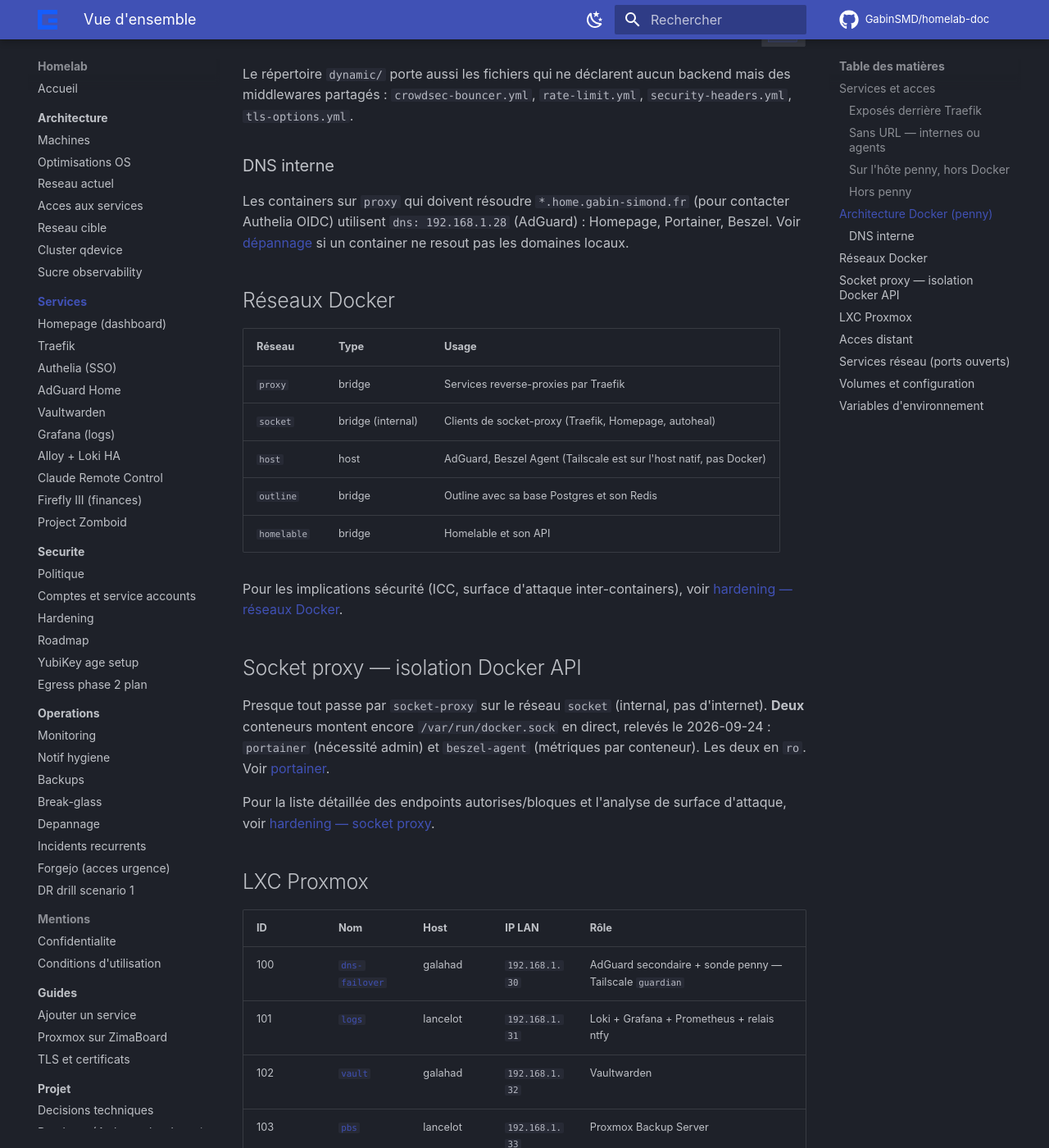
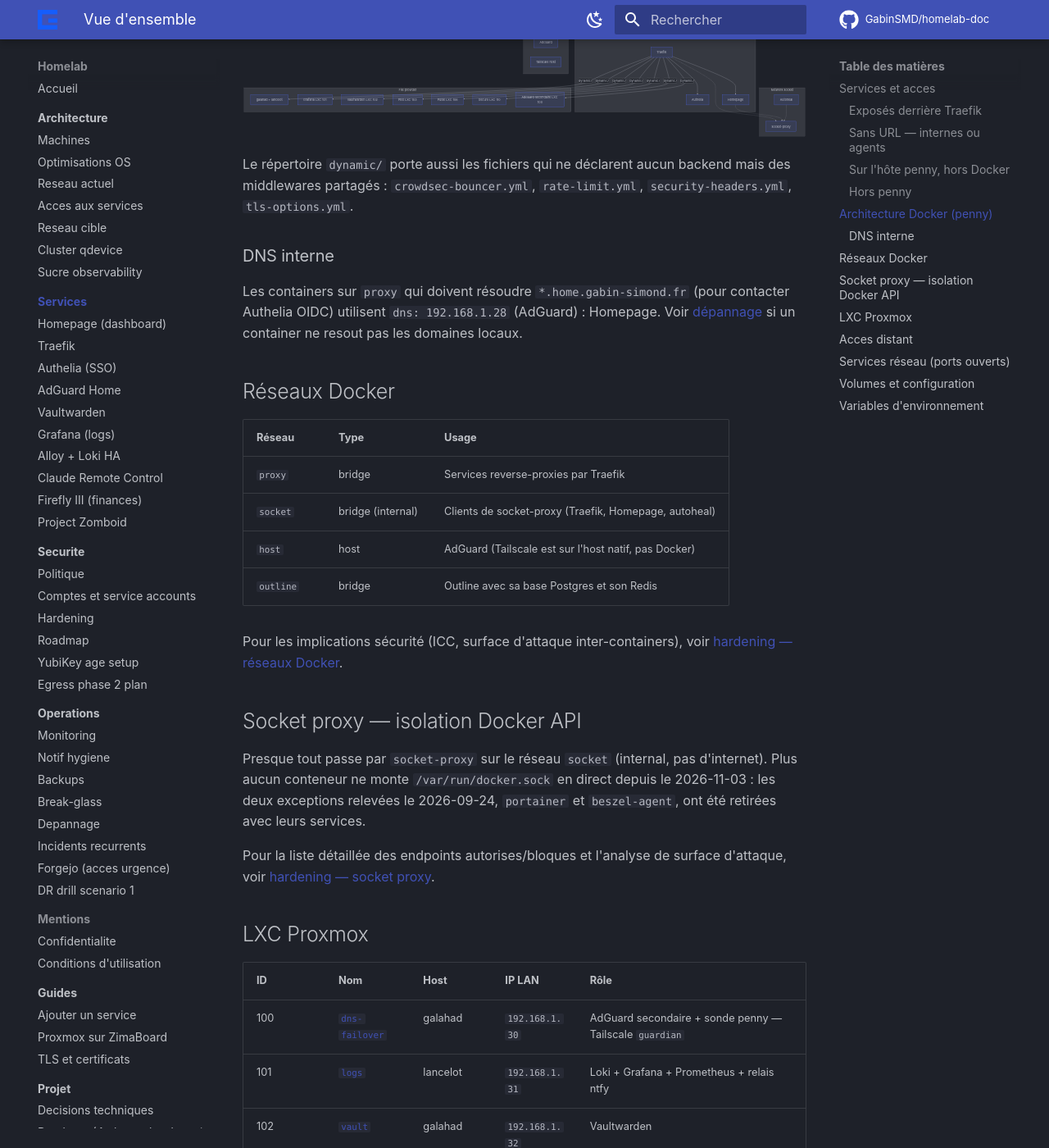
Before and after one commit to GabinSMD/homelab-doc, an MkDocs documentation site: the page built from docs/services/index.md, in a window 1280 px wide and 1400 px high, scrolled down 4114 px. Shown: the whole window at 82% size. Built offline with MkDocs 1.6.1 and Material for MkDocs 9.7.7, drawn with Linux system fonts in a browser that asks for light colours; comment, search, counter and statistics services are not loaded; some of the changed text lies outside the part shown.

Commit message:
docs(homelable, portainer): services retires le 2026-11-03
Bandeaux de retrait (homelable : cartographie jamais completee, deux OOM,
inventaire couvert par Pulse ; Portainer : doublon de Dozzle et du CLI, socket
Docker en direct), inventaire, reseaux, volumes, socket proxy et barre
laterale mis a jour.

Co-Authored-By: Claude Opus 5.5 <noreply@anthropic.com>

````diff
--- a/docs/services/index.md
+++ b/docs/services/index.md
@@ -18,13 +18,13 @@ Tailscale tourne **sur l'host** (pas en container) — SSH natif activé.
 | **[Authelia](authelia.md)** | `authelia/authelia:latest` | `auth.home…` | penny | proxy |
 | **[AdGuard Home](adguard.md)** | `adguard/adguardhome:latest` | `dns.home…` | penny (host net) | host |
 | **[Homepage](homepage.md)** | `ghcr.io/gethomepage/homepage:latest` | `home.gabin-simond.fr` | penny | proxy, socket |
-| **[Portainer EE](portainer.md)** | `portainer/portainer-ee:latest` | `portainer.home…` | penny | proxy |
+| ~~[Portainer EE](portainer.md)~~ | — | — | — | **Retiré le 2026-11-03** (doublon de Dozzle et du CLI) |
 | ~~[Beszel](beszel.md)~~ | — | — | — | **Retiré le 2026-11-03** (doublon de Pulse) |
 | **[Forgejo](forgejo.md)** | `codeberg.org/forgejo/forgejo:13-rootless` | `git.home…` | penny | proxy |
 | **[Outline](outline.md)** | `outlinewiki/outline:latest` | `wiki.home…` | penny | outline, proxy |
 | **[ntfy](ntfy.md)** | `binwiederhier/ntfy:latest` | `ntfy.home…` + Funnel | penny | proxy |
 | **[Dozzle](boite-a-outils.md)** | `amir20/dozzle:latest` | `dozzle.home…` | penny | proxy, socket |
-| **[Homelable](homelable.md)** | `ghcr.io/pouzor/homelable-frontend:latest` | `homelable.home…` | penny | homelable, proxy |
+| ~~[Homelable](homelable.md)~~ | — | — | — | **Retiré le 2026-11-03** (cartographie jamais complétée) |
 | **[CyberChef](boite-a-outils.md)** | `ghcr.io/gchq/cyberchef:latest` | `cyberchef.home…` | penny | proxy |
 | **[Stirling PDF](boite-a-outils.md)** | `ghcr.io/stirling-tools/s-pdf:latest-ultra-lite` | `pdf.home…` | penny | proxy |
 
@@ -39,7 +39,7 @@ Tailscale tourne **sur l'host** (pas en container) — SSH natif activé.
 | **[loki-replica](alloy-loki-ha.md)** | `grafana/loki:latest` | Réplica du Loki de la LXC 101 — survit à la perte de lancelot |
 | **[status](boite-a-outils.md)** | `busybox:1.38` | Page d'état statique |
 | **outline-db** / **outline-redis** | `postgres:16-alpine` / `redis:7-alpine` | Base et cache d'Outline |
-| **homelable-backend** | `ghcr.io/pouzor/homelable-backend:latest` | API de Homelable |
+| ~~homelable-backend~~ | — | Retiré le 2026-11-03 avec Homelable |
 
 ### Sur l'hôte penny, hors Docker
 
@@ -111,7 +111,6 @@ registres. Voir [comparer les ID d'image, jamais les digests](../securite/roadma
 graph TB
     subgraph Network proxy
         Traefik --> Authelia
-        Traefik --> Portainer
         Traefik --> Homepage
     end
 
@@ -144,7 +143,7 @@ middlewares partagés : `crowdsec-bouncer.yml`, `rate-limit.yml`, `security-head
 
 ### DNS interne
 
-Les containers sur `proxy` qui doivent résoudre `*.home.gabin-simond.fr` (pour contacter Authelia OIDC) utilisent `dns: 192.168.1.28` (AdGuard) : Homepage, Portainer, Beszel. Voir [dépannage](../operations/depannage.md#docker-containers--dns-interne-et-oidc) si un container ne resout pas les domaines locaux.
+Les containers sur `proxy` qui doivent résoudre `*.home.gabin-simond.fr` (pour contacter Authelia OIDC) utilisent `dns: 192.168.1.28` (AdGuard) : Homepage. Voir [dépannage](../operations/depannage.md#docker-containers--dns-interne-et-oidc) si un container ne resout pas les domaines locaux.
 
 ## Réseaux Docker
 
@@ -152,18 +151,17 @@ Les containers sur `proxy` qui doivent résoudre `*.home.gabin-simond.fr` (pour
 |---|---|---|
 | `proxy` | bridge | Services reverse-proxies par Traefik |
 | `socket` | bridge (internal) | Clients de socket-proxy (Traefik, Homepage, autoheal) |
-| `host` | host | AdGuard, Beszel Agent (Tailscale est sur l'host natif, pas Docker) |
+| `host` | host | AdGuard (Tailscale est sur l'host natif, pas Docker) |
 | `outline` | bridge | Outline avec sa base Postgres et son Redis |
-| `homelable` | bridge | Homelable et son API |
 
 Pour les implications sécurité (ICC, surface d'attaque inter-containers), voir [hardening — réseaux Docker](../securite/hardening.md#réseaux-docker--isolation-et-icc).
 
 ## Socket proxy — isolation Docker API
 
 Presque tout passe par `socket-proxy` sur le réseau `socket` (internal, pas d'internet).
-**Deux** conteneurs montent encore `/var/run/docker.sock` en direct, relevés le
-2026-09-24 : `portainer` (nécessité admin) et `beszel-agent` (métriques par conteneur).
-Les deux en `ro`. Voir [portainer](portainer.md#la-seule-exception-au-socket-proxy).
+Plus aucun conteneur ne monte `/var/run/docker.sock` en direct depuis le 2026-11-03 :
+les deux exceptions relevées le 2026-09-24, `portainer` et `beszel-agent`, ont été
+retirées avec leurs services.
 
 Pour la liste détaillée des endpoints autorises/bloques et l'analyse de surface d'attaque, voir [hardening — socket proxy](../securite/hardening.md#socket-proxy).
 
@@ -250,13 +248,10 @@ en croyant viser la config touche les deux.
 Docker volumes (données) réellement montés :
 ```text
 traefik-certs / traefik-data  — Certificats + logs d'acces (lus aussi par CrowdSec)
-portainer-data                — Donnees Portainer
 adguard-data                  — Donnees AdGuard
-beszel-data                   — Donnees Beszel
 crowdsec-data                 — Base des decisions CrowdSec
 ntfy-data                     — Messages et jetons ntfy
 loki-replica-data             — Replica du Loki de la LXC 101
-homelable-data                — Donnees de Homelable
 ```
 
 :::warning[Deux jeux de volumes coexistent, un seul sert]
@@ -301,6 +296,6 @@ bcrypt y perd un segment **en silence** — doubler les `$`.
 
 Ce que le fichier porte : les identifiants Cloudflare du challenge DNS de Traefik,
 la clé d'enrôlement Tailscale, et les jetons de lecture des widgets Homepage
-(Portainer, Beszel, AdGuard, Proxmox). L'inventaire nominatif est dans la
+(AdGuard, Proxmox, Pulse). L'inventaire nominatif est dans la
 [politique de sécurité](../securite/politique.md#inventaire-des-secrets-a-stocker-dans-vaultwarden)
 — cette page ne le duplique pas, pour n'avoir qu'un seul endroit à tenir à jour.
--- a/sidebars.js
+++ b/sidebars.js
@@ -81,8 +81,8 @@ const sidebars = {
           collapsed: true,
           items: [
             { type: 'doc', id: 'services/homepage', label: 'Homepage (dashboard)' },
-            { type: 'doc', id: 'services/portainer', label: 'Portainer' },
-            { type: 'doc', id: 'services/homelable', label: 'Homelable (cartographie)' },
+            { type: 'doc', id: 'services/portainer', label: 'Portainer (retiré)' },
+            { type: 'doc', id: 'services/homelable', label: 'Homelable (retiré)' },
             { type: 'doc', id: 'services/boite-a-outils', label: 'Boite a outils' },
           ],
         },
````
Also changed, not shown: docs/services/homelable.md (+15 -1 lines), docs/services/portainer.md (+13 -1 lines).
